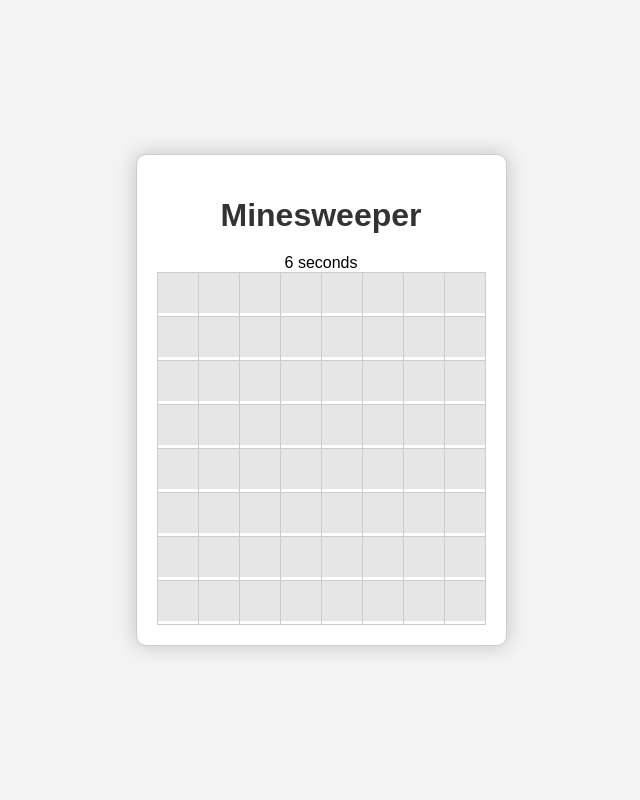
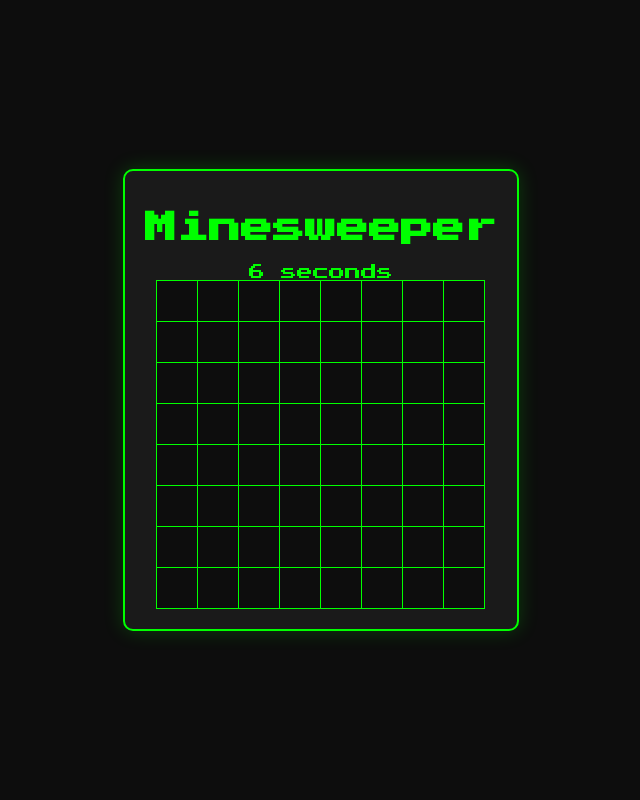
Before and after one commit to s27512/MineSweeper, a Flask app: page /index in a window 1280 px wide. Shown: the whole page, without its empty margins (319-959 px from the left). Run offline with Flask 3, Linux system fonts and the light colour scheme; some libraries are stand-ins or nearby versions.

Commit message:
Last updates about design game playing, colours, back to menu problem and saving users points fixed.

```diff
--- a/app.py
+++ b/app.py
@@ -1,4 +1,4 @@
-from flask import Flask, render_template, request, redirect, url_for, session
+from flask import Flask, render_template, request, redirect, url_for, session, flash
 from flask_pymongo import PyMongo
 import random
 import time
@@ -56,13 +56,26 @@ def load_game_state():
         session['game_over'] = game_state['game_over']
 
 
+def calculate_score(start_time, end_time, revealed, flags, board):
+    time_taken = end_time - start_time
+    revealed_count = sum(sum(row) for row in revealed)
+    correct_flags = sum(1 for r in range(ROWS) for c in range(COLS) if flags[r][c] and board[r][c] == 'M')
+
+    time_score = max(0, 1000 - int(time_taken))
+    cell_score = revealed_count * 10
+    flag_score = correct_flags * 50
+
+    total_score = time_score + cell_score + flag_score
+    return total_score
+
+
 @app.route('/')
 def main_menu():
-    scores = list(mongo.db.scores.find().sort('clicks', 1).limit(10))
+    scores = list(mongo.db.scores.find().sort('score', -1).limit(10))
     return render_template('main_menu.html', scores=scores)
 
 
-@app.route('/start', methods=['POST'])
+@app.route('/start_game', methods=['POST'])
 def start_game():
     session['player_name'] = request.form['player_name']
     return redirect(url_for('index'))
@@ -77,7 +90,8 @@ def index():
     session['game_over'] = False
     start_time = int(session['start_time'] * 1000)
     save_game_state()
-    return render_template('index.html', start_time=start_time)
+    return render_template('game.html', start_time=start_time, game_over=session['game_over'],
+                           board=session['board'], revealed=session['revealed'], flags=session['flags'])
 
 
 @app.route('/game', methods=['POST'])
@@ -100,6 +114,15 @@ def game():
         if board[row][col] == 'M':
             session['game_over'] = True
             revealed[row][col] = True
+            end_time = time.time()
+            score = calculate_score(session['start_time'], end_time, revealed, flags, board)
+            mongo.db.scores.insert_one({
+                'player_name': session['player_name'],
+                'score': score,
+                'clicks': sum(sum(row) for row in revealed) + sum(sum(row) for row in flags)
+            })
+            flash(f'Game Over! Your score is {score}')
+            return redirect(url_for('game_over'))
         else:
             reveal_cell(row, col, board, revealed)
 
@@ -122,5 +145,11 @@ def reveal_cell(row, col, board, revealed):
                     reveal_cell(row + dr, col + dc, board, revealed)
 
 
+@app.route('/game_over')
+def game_over():
+    scores = list(mongo.db.scores.find().sort('score', -1).limit(10))
+    return render_template('main_menu.html', scores=scores, game_over=True)
+
+
 if __name__ == '__main__':
     app.run(debug=True, host='0.0.0.0')
--- a/static/style.css
+++ b/static/style.css
@@ -1,6 +1,9 @@
+@import url('https://fonts.googleapis.com/css2?family=Press+Start+2P&display=swap');
+
 body {
-    font-family: Arial, sans-serif;
-    background-color: #f3f3f3;
+    font-family: 'Press Start 2P', cursive;
+    background-color: #0d0d0d;
+    color: #00ff00;
     display: flex;
     justify-content: center;
     align-items: center;
@@ -10,17 +13,17 @@ body {
 
 .container {
     text-align: center;
-    background-color: #ffffff;
-    border: 1px solid #cccccc;
+    background-color: #1a1a1a;
+    border: 2px solid #00ff00;
     border-radius: 10px;
     padding: 20px;
-    box-shadow: 0 0 20px rgba(0, 0, 0, 0.2);
+    box-shadow: 0 0 20px rgba(0, 255, 0, 0.2);
 }
 
 h1 {
     font-size: 2em;
     margin-bottom: 20px;
-    color: #333333;
+    color: #00ff00;
 }
 
 h2 {
@@ -38,6 +41,7 @@ h2 {
     text-decoration: none;
     border-radius: 5px;
     transition: background-color 0.3s;
+    font-family: 'Press Start 2P', cursive;
 }
 
 .play-again:hover {
@@ -50,7 +54,7 @@ table {
 }
 
 td {
-    border: 1px solid #cccccc;
+    border: 1px solid #00ff00;
     padding: 0;
 }
 
@@ -61,22 +65,23 @@ td {
     line-height: 40px;
     text-align: center;
     border: none;
-    background-color: #e6e6e6;
+    background-color: #0d0d0d;
+    color: #00ff00;
     cursor: pointer;
     transition: background-color 0.3s, transform 0.2s;
 }
 
 .cell:disabled {
     cursor: default;
-    background-color: #b3b3b3;
+    background-color: #1a1a1a;
 }
 
 .cell:hover:not(:disabled) {
-    background-color: #cccccc;
+    background-color: #333333;
 }
 
 .cell:active:not(:disabled) {
-    background-color: #aaaaaa;
+    background-color: #4d4d4d;
     transform: scale(0.95);
 }
 
@@ -86,18 +91,19 @@ td {
 }
 
 .revealed {
-    background-color: #b3b3b3;
+    background-color: #1a1a1a;
 }
 
-.cell.revealed-1 { color: #0000ff; background-color: #b3b3ff; } /* Blue */
-.cell.revealed-2 { color: #008200; background-color: #b3ffb3; } /* Green */
-.cell.revealed-3 { color: #ff0000; background-color: #ffb3b3; } /* Red */
-.cell.revealed-4 { color: #000084; background-color: #b3b3d4; } /* Dark Blue */
-.cell.revealed-5 { color: #840000; background-color: #d4b3b3; } /* Dark Red */
-.cell.revealed-6 { color: #008284; background-color: #b3d4d4; } /* Teal */
-.cell.revealed-7 { color: #000000; background-color: #d4d4d4; } /* Black */
-.cell.revealed-8 { color: #808080; background-color: #b3b3b3; } /* Gray */
+.cell.revealed-1 { color: #0000ff; background-color: #1a1a3d; } /* Blue */
+.cell.revealed-2 { color: #008200; background-color: #1a3d1a; } /* Green */
+.cell.revealed-3 { color: #ff0000; background-color: #3d1a1a; } /* Red */
+.cell.revealed-4 { color: #000084; background-color: #1a1a33; } /* Dark Blue */
+.cell.revealed-5 { color: #840000; background-color: #331a1a; } /* Dark Red */
+.cell.revealed-6 { color: #008284; background-color: #1a3333; } /* Teal */
+.cell.revealed-7 { color: #000000; background-color: #333333; } /* Black */
+.cell.revealed-8 { color: #808080; background-color: #1a1a1a; } /* Gray */
 
 .flag {
     background-color: #ffcc00;
+    color: #000000;
 }
--- a/templates/game.html
+++ b/templates/game.html
@@ -44,7 +44,7 @@
         <div id="timer" data-start-time="{{ start_time }}">0 seconds</div>
         {% if game_over %}
         <h2>Game Over!</h2>
-        <a href="{{ url_for('index') }}" class="play-again">Play Again</a>
+        <a href="{{ url_for('main_menu') }}" class="play-again">Back to Main Menu</a>
         {% endif %}
         <form method="post" action="{{ url_for('game') }}">
             <table>
```
Also changed, not shown: templates/main_menu.html (+12 -1 lines).
